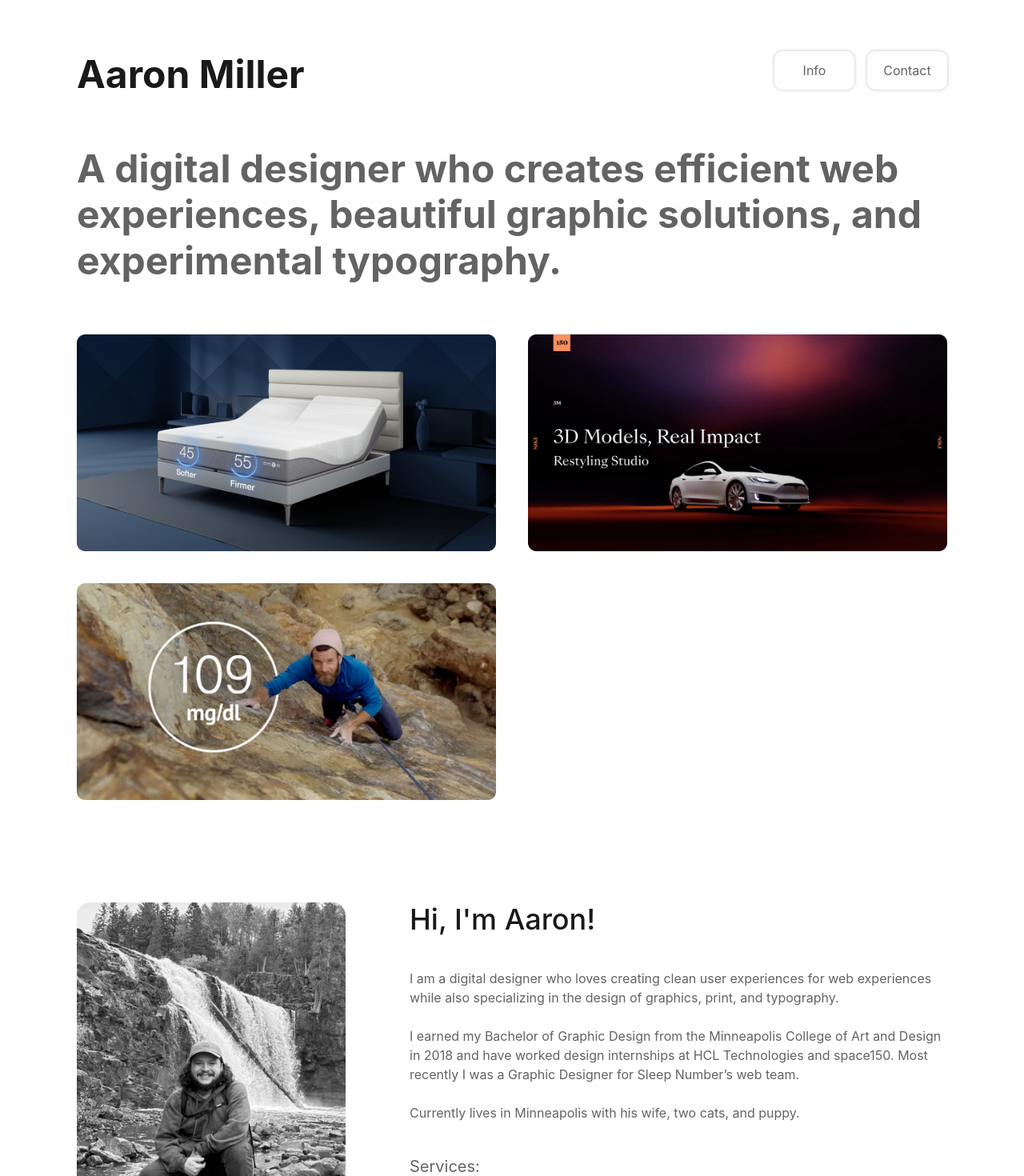
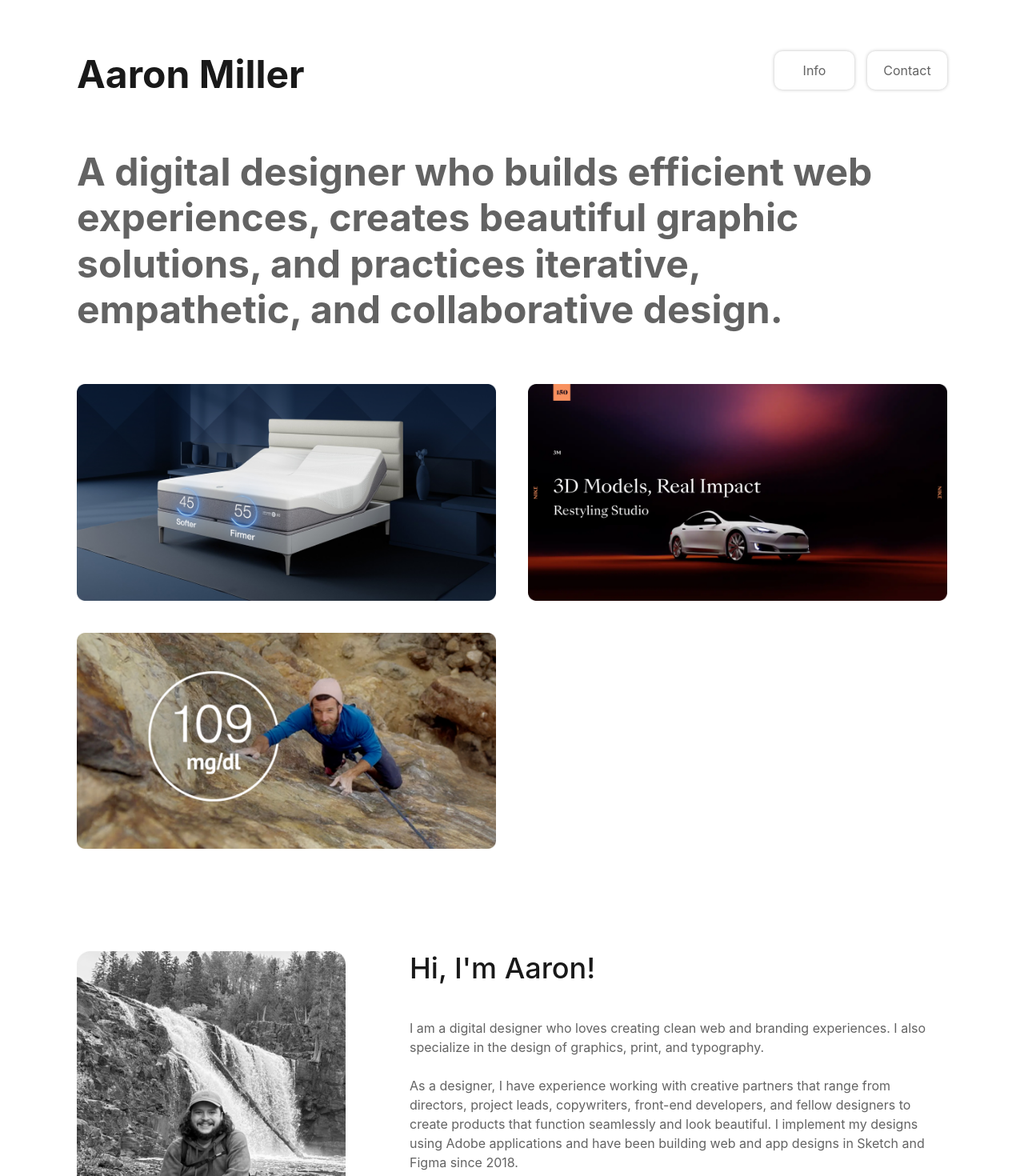
Before and after one commit to KierstenMiller/aaron-miller-portfolio-website, a Next.js app: page / in a window 1280 px wide. Shown: the top 1470 px of the page at 80% size. Built offline with nearby package versions, Linux system fonts and the light colour scheme.

Commit message:
switching copy and correcting styling

```diff
--- a/app/components/project-navigation/ProjectNav.tsx
+++ b/app/components/project-navigation/ProjectNav.tsx
@@ -11,7 +11,7 @@ export const ProjectNav = ({ariaLabel}: {ariaLabel: string}) => {
     {href: '/work/sleep-number', src: '/static/images/sleep-number-work-thumbnail.png', srText: 'Sleep Number Work'},
     {href: '/work/space150', src: '/static/images/space150-website-thumbnail.png', srText: 'Space150 Website'},
     // {href: '/work/music-analytics-app', src: '/static/images/music-analytics-app-thumbnail.png', srText: 'Music Analytics App'},
-    {href: '/work/medtronic-project', src: '/static/images/medtronic-project-thumbnail.jpg', srText: 'Medtronic Project'}
+    {href: '/work/medtronic-project', src: '/static/images/Medtronic_Thumb.png', srText: 'Medtronic Project'}
   ];
   const routesToUse = routes.filter(route => route.href !== pathname);
     return <nav aria-label={ariaLabel}>
--- a/app/globals.scss
+++ b/app/globals.scss
@@ -35,17 +35,6 @@ main {
   }
 }
 
-.gray-container {
-  background: $light-gray;
-  padding: $desktop-gap;
-  border-radius: 20px;
-  margin-top: $desktop-gutter;
-
-  @media screen and (max-width: $mobile-max) {
-    padding: $mobile-gap;
-  }
-}
-
 .highlighted-button {
   display: flex;
   align-items: center;
@@ -68,7 +57,6 @@ main {
   width: fit-content;
   box-shadow: 0px 0px 4px 0px rgba(0, 0, 0, 0.25);
   border-radius: 10px;
-  margin-bottom: $small;
 }
 
 .blurb-collection {
--- a/app/page.module.scss
+++ b/app/page.module.scss
@@ -6,6 +6,13 @@
 .home-header {
     display: flex;
     justify-content: space-between;
+    margin-bottom: $desktop-spacing;
+
+    @media screen and (max-width: $mobile-max) {
+        margin-bottom: $mobile-spacing;
+
+    }
+}
 
 .actions-menu {
     display: flex;
@@ -24,10 +31,17 @@
         }
     }
 }
-}
 
 .header-description {
+    @include primary-title;
+    max-width: 1000px;
     color: $base-gray;
+
+    @media screen and (max-width: $mobile-max) {
+        @include secondary-title;
+        color: $base-gray;
+        font-weight: $text-weight-bold;
+    }
 }
 
 .work-menu {
@@ -71,6 +85,12 @@
 
     p {
         margin-top: $mobile-gap;
+
+        @media screen and (max-width: $mobile-max) {
+            &:first-of-type {
+                margin-top: $mobile-spacing;
+            }
+        }
     }
 
     :global(.inventory-collection) {
@@ -84,6 +104,18 @@
             width: 100%;
             margin-bottom: $mobile-gap;
         }
+    }
+}
+
+.gray-container {
+    background: $light-gray;
+    padding: $desktop-gap;
+    border-radius: 20px;
+    margin-top: $desktop-gutter;
+
+    @media screen and (max-width: $mobile-max) {
+        margin-top: $mobile-gutter;
+        padding: $mobile-gap;
     }
 }
 
@@ -117,6 +149,10 @@
     display: flex;
     justify-content: center;
     margin-top: $desktop-spacing;
+
+    @media screen and (max-width: $mobile-max) {
+        margin-top: $mobile-spacing;
+    }
 }
 
 .home-footer {
--- a/app/page.tsx
+++ b/app/page.tsx
@@ -13,13 +13,13 @@ export default function Home() {
     <div>
       <header id="top">
         <div className={styles['home-header']}>
-          <h1 className="primary-title mb-24">Aaron Miller</h1>
+          <h1 className="primary-title">Aaron Miller</h1>
           <div className={styles['actions-menu']}>
             <a className="ghostly-button" href="#profile">Info</a>
             <a className="ghostly-button" href="#contact">Contact</a>
           </div>
         </div>
-        <p className={classNames('primary-title', styles['header-description'], 'mb-24')}>A digital designer who creates efficient web experiences, beautiful graphic solutions, and experimental typography.</p>
+        <p className={classNames(styles['header-description'])}>A digital designer who builds efficient web experiences, creates beautiful graphic solutions, and practices iterative, empathetic, and collaborative design.</p>
       </header>
       <main>
         {/* <nav aria-label="Primary" className="work-menu mb-24">
@@ -37,9 +37,10 @@ export default function Home() {
           </div>
           <div>
             <h2 id="profile" className="secondary-title tablet-min-up-only">Hi, I&apos;m Aaron!</h2>
-            <p>I am a digital designer who loves creating clean user experiences for web experiences while also specializing in the design of graphics, print, and typography.</p>
-            <p>I earned my Bachelor of Graphic Design from the Minneapolis College of Art and Design in 2018 and have worked design internships at HCL Technologies and space150. Most recently I was a Graphic Designer for Sleep Number’s web team.</p>
-            <p>Currently lives in Minneapolis with his wife, two cats, and puppy.</p>
+            <p>I am a digital designer who loves creating clean web and branding experiences. I also specialize in the design of graphics, print, and typography.</p>
+            <p>As a designer, I have experience working with creative partners that range from directors, project leads, copywriters, front-end developers, and fellow designers to create products that function seamlessly and look beautiful. I implement my designs using Adobe applications and have been building web and app designs in Sketch and Figma since 2018.</p>
+            <p>I earned my Bachelor&apos;s of Graphic Design from the Minneapolis College of Art and Design in 2018. I have enjoyed working in multiple creative roles in a diverse array of studios and companies, including HCL Technologies, space150, and Sleep Number.</p>
+            <p>Currently living in Minneapolis with his wife, two cats, and puppy.</p>
             <Inventory snapshots={[
                 {id: 'services', label: 'Services', content: [{id: 'graphic-design', type: 'pill', message: 'Graphic Design'}, {id: 'web-design', type: 'pill', message: 'Web Design'}, {id: 'Production Design', type: 'pill', message: 'Production Design'}, {id: 'ux-ui-strategy', type: 'pill', message: 'UX/UI Strategy'}, {id: 'advertising', type: 'pill', message: 'Advertising'}, {id: 'signage', type: 'pill', message: 'Signage'}, {id: 'illustration', type: 'pill', message: 'Illustration'}, {id: 'web-animation', type: 'pill', message: 'Web Animation'}, {id: 'font-design', type: 'pill', message: 'Font Design'}, {id: 'book-layout', type: 'pill', message: 'Book Layout'}]},
                 {id: 'tools', label: 'Tools', content: [{id: 'figma', type: 'pill', message: 'Figma'}, {id: 'sketch', type: 'pill', message: 'Sketch'}, {id: 'photoshop', type: 'pill', message: 'Photoshop'}, {id: 'illustrator', type: 'pill', message: 'Illustrator'}, {id: 'indesign', type: 'pill', message: 'InDesign'}, {id: 'after-effects', type: 'pill', message: 'After Effects'}, {id: 'html', type: 'pill', message: 'HTML'}, {id: 'css', type: 'pill', message: 'CSS'}, {id: 'javascript', type: 'pill', message: 'Javascript'}]},
@@ -47,7 +48,7 @@ export default function Home() {
             />
           </div>
         </div>
-        <div className="gray-container">
+        <div className={styles['gray-container']}>
           <div className={styles['connect-container']}>
             <div className={styles['lets-connect']}>
               <h2 id="contact" className="secondary-title">Let&apos;s Connect!</h2>
--- a/app/styles/text.scss
+++ b/app/styles/text.scss
@@ -29,7 +29,7 @@ $default-line-height: 1.2; // default line-height value for most browsers and mo
     line-height: 1.5;
 }
 
-.primary-title {
+@mixin primary-title {
     font-family: $font-family;
     font-style: normal;
     font-size: $text-xx-large;
@@ -42,7 +42,7 @@ $default-line-height: 1.2; // default line-height value for most browsers and mo
     }
 }
 
-.secondary-title {
+@mixin secondary-title {
     font-family: $font-family;
     font-style: normal;
     font-size: $text-x-large;
@@ -54,3 +54,11 @@ $default-line-height: 1.2; // default line-height value for most browsers and mo
         font-size: $text-large;
     }
 }
+
+.primary-title {
+    @include primary-title;
+}
+
+.secondary-title {
+    @include secondary-title;
+}
--- a/app/work/medtronic-project/page.tsx
+++ b/app/work/medtronic-project/page.tsx
@@ -13,8 +13,8 @@ export default function MedtronicProject() {
                 {id: 'date', label: 'Date', content: [{id: 'date', type: 'date', message: '2019'}]}
             ],
             blurbs: [
-                {id: 'while-interning', message: 'While interning at space150, I was tasked with working on web design and promotional material for their client Medtronic. The company was releasing a new line of products that assists the monitoring of health information for those with diabetes so they could focus on the things they love doing.'},
-                {id: 'throughout-the-project', message: 'Throughout the project I worked across multiple programs to create web layouts and advertisements that promoted Medtronic’s product campaign.'},
+                {id: 'blurb-1', message: 'During my internship at space150, I had the opportunity to work with their client Medtronic, who had recently asked our team to produce web content and advertisements for their latest product campaign.'},
+                {id: 'blurb-2', message: 'During it’s run, the campaign featured Medtronic’s newest devices that monitor insulin levels for those with diabetes, helping them achieve their health and life goals. My contribution to the project was designing two new webpages that showcased the new products, and signage to help generate greater campaign awareness.'},
             ]
         }}
     >
--- a/app/work/space150/page.tsx
+++ b/app/work/space150/page.tsx
@@ -12,8 +12,8 @@ export default function Space150() {
                 {id: 'date', label: 'Date', content: [{id: 'date', type: 'date', message: '2019'}]}
             ],
             blurbs: [
-                {id: 'space150-is-an', message: 'space150 is an agency that has the unique goal of rebranding their website every 150 days. During my summer there as graphic design intern I was brought aboard the team overseeing the company’s current rebrand to assist with website design/animation.'},
-                {id: 'i-partnered-with', message: 'I partnered with the creative director to implement a new brand style to the website and worked with developers to craft fine-tuned web animations for the site. I also managed the transferring of project case-studies to a new CMS.'},
+                {id: 'blurb-1', message: 'space150 is an agency that has the unique goal of rebranding their website every 150 days. During my summer there as a graphic design intern I was brought aboard the team overseeing the company\'s current rebrand to assist with website design/animation.'},
+                {id: 'blurb-2', message: 'I partnered with the creative director to implement a new brand style to the website and worked with front-end developers to craft fine-tuned web animations for the site. I also managed the transferring of project case studies to a new CMS.'},
             ]
         }}
     >
```
Also changed, not shown: app/work/sleep-number/page.tsx (+4 -4 lines), public/static/images/Medtronic_Thumb.png (added). Lines whose indentation alone changed are shown as unchanged.
